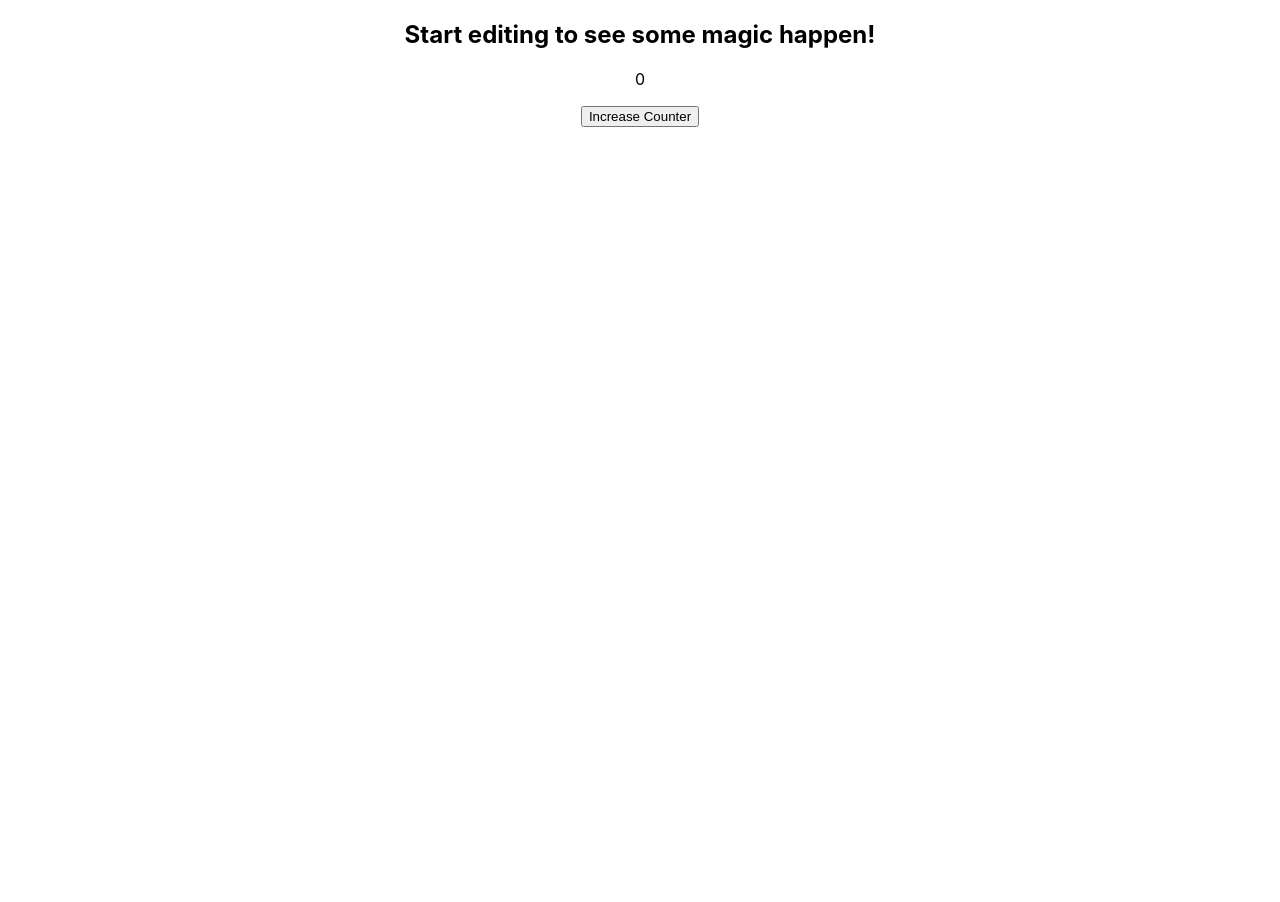
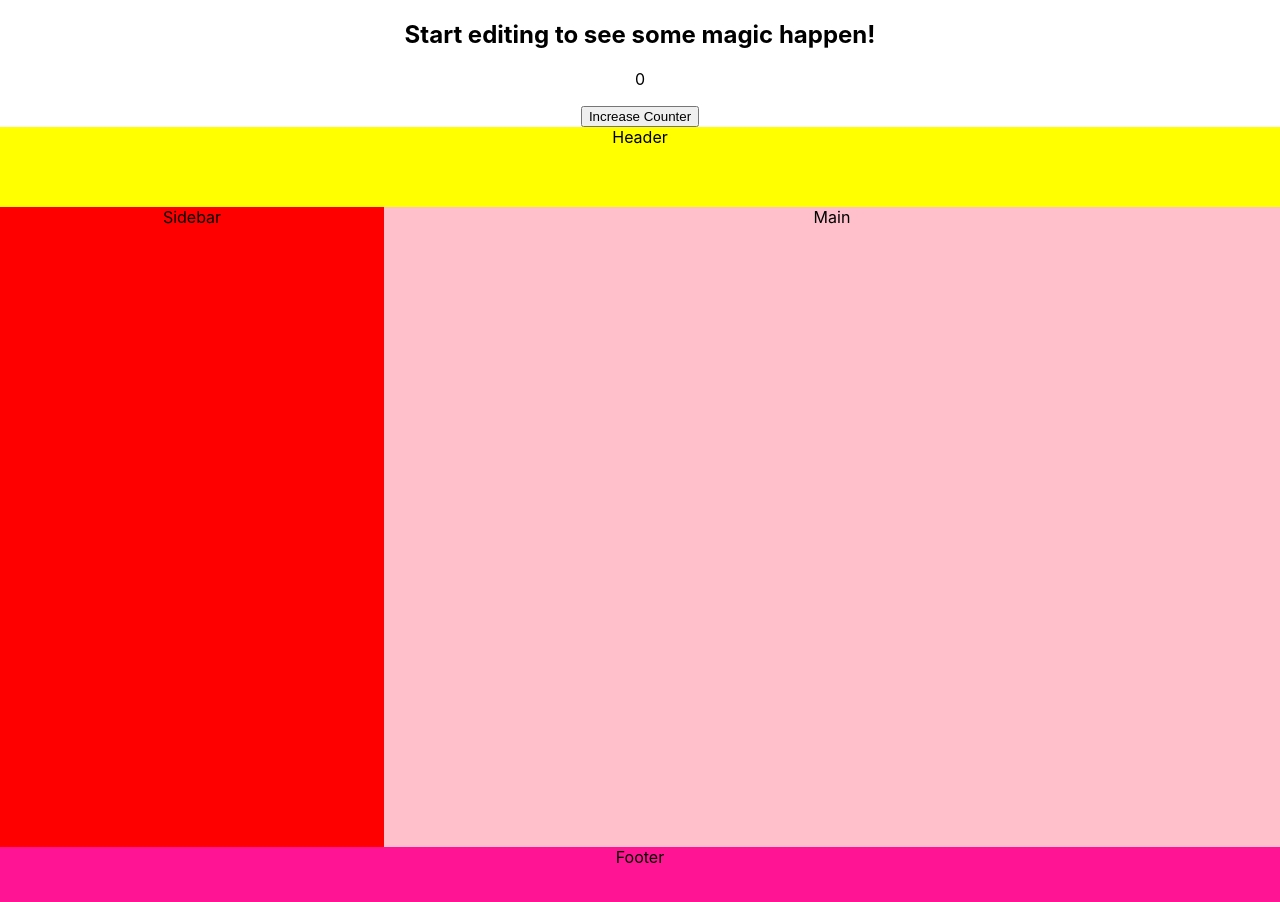
Before and after one commit to ganeshparajuli/reactjs-concepts, a React (Create React App) app in the folder interview-question/: page / in a window 1280 px wide. Shown: the part 120-1022 px from the top of the page. Before the commit the page ends 800 px from the top, so only its background shows below. Built offline with nearby package versions, Linux system fonts and the light colour scheme.

Commit message:
'Split Component Pattern' in React Js #6

```diff
--- a/interview-question/src/App.js
+++ b/interview-question/src/App.js
@@ -1,11 +1,13 @@
 import './App.css';
 import ToDo from './interview/ToDo'
 import Counter from './interview/Counter'
+import SplitComponentPattern from './pattern/SplitCoponentPattern'
 function App() {
   return (
     <div className="App">
        <ToDo />
        <Counter />
+       <SplitComponentPattern />
     </div>
   );
 }
--- a/interview-question/src/interview/ToDo.js
+++ b/interview-question/src/interview/ToDo.js
@@ -41,10 +41,11 @@ const ToDo = () => {
         ...prevItems,
         { id: Math.random(), item, isDone: false }
       ]);
+
       setItem('');
     }
   };
-
+console.log("itemList",itemList);
   const handleItemClass = index => {
     setItemList(
       itemList.map(el => {
--- /dev/null
+++ b/interview-question/src/pattern/SplitCoponentPattern.js
@@ -0,0 +1,54 @@
+/*
+What is the "Split Component Pattern" in React Js?
+
+Have alreay heard about the split component pattern in React js but you don't know at what it reffers exactly?
+
+It has to do with passing components down tree in the “children” props or as props themselves (less used this last).
+
+The idea is that we can render as many components as we want in a wrapper component and pass them down to another
+component in the children props, which is an array when it comes to more than one component as children props.
+
+In this way, destructuring the children array prop we can modify or style those components passed in the children prop
+ in some other wrapper component than the one which takes them as children.
+
+*/
+const Header = () => <div>Header</div>;
+const Sidebar = () => <div>Sidebar</div>;
+const Main = () => <div>Main</div>;
+const Footer = () => <div>Footer</div>;
+
+const Wrapper = ({ children }) => {
+  const [top, left, right, footer] = children;
+
+  return (
+    <>
+      <div style={{ width: '100%', height: '10vh', backgroundColor: 'yellow' }}>
+        {top}
+      </div>
+      <div style={{ display: 'flex', height: '80vh' }}>
+        <div style={{ width: '30%', backgroundColor: 'red' }}>{left}</div>
+        <div style={{ width: 'auto', backgroundColor: 'pink', flex: 1 }}>
+          {right}
+        </div>
+      </div>
+      <div
+        style={{ width: '100%', height: '10vh', backgroundColor: 'deeppink' }}
+      >
+        {footer}
+      </div>
+    </>
+  );
+};
+function SplitComponentPattern() {
+  return (
+    <div className="App">
+      <Wrapper>
+        <Header />
+        <Sidebar />
+        <Main />
+        <Footer />
+      </Wrapper>
+    </div>
+  );
+}
+export default SplitComponentPattern;
```
